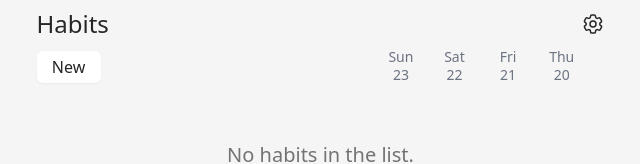
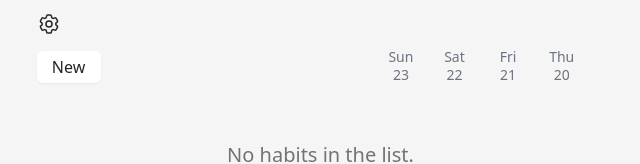
Before and after one commit to pajecawav/repeatable, a React (Vite) app: page / in a window 1280 px wide. Shown: the top 164 px of the page, without its empty margins (312-952 px from the left). Built offline with nearby package versions, Linux system fonts and the light colour scheme.

Commit message:
implement "go back" button in the header

```diff
--- a/src/components/Header.tsx
+++ b/src/components/Header.tsx
@@ -1,15 +1,28 @@
-import { Cog6ToothIcon } from "@heroicons/react/24/outline";
-import { Link } from "wouter";
+import { ArrowLeftIcon, Cog6ToothIcon } from "@heroicons/react/24/outline";
+import { Link, useLocation } from "wouter";
 
 export function Header() {
+	const [location] = useLocation();
+
+	const locationParts = location.split("/");
+	const previousLocation = "/" + locationParts.slice(1, -1).join("/");
+
 	return (
-		<header className="z-20 h-12 sticky top-0 py-2 flex gap-2 justify-between items-center bg-neutral-100 dark:bg-neutral-900">
-			<Link href="/" className="text-2xl">
-				Habits
-			</Link>
+		<header className="z-20 h-12 sticky top-0 py-2 flex gap-2 items-center bg-neutral-100 dark:bg-neutral-900">
+			{location !== "/" && (
+				<Link href={previousLocation}>
+					<a href={previousLocation} aria-label="Go back">
+						<ArrowLeftIcon className="w-6" />
+					</a>
+				</Link>
+			)}
 
 			<Link href="/settings">
-				<a href="/settings">
+				<a
+					className="ml-auto"
+					href="/settings"
+					aria-label="Go to settings"
+				>
 					<Cog6ToothIcon className="w-6" />
 				</a>
 			</Link>
```
